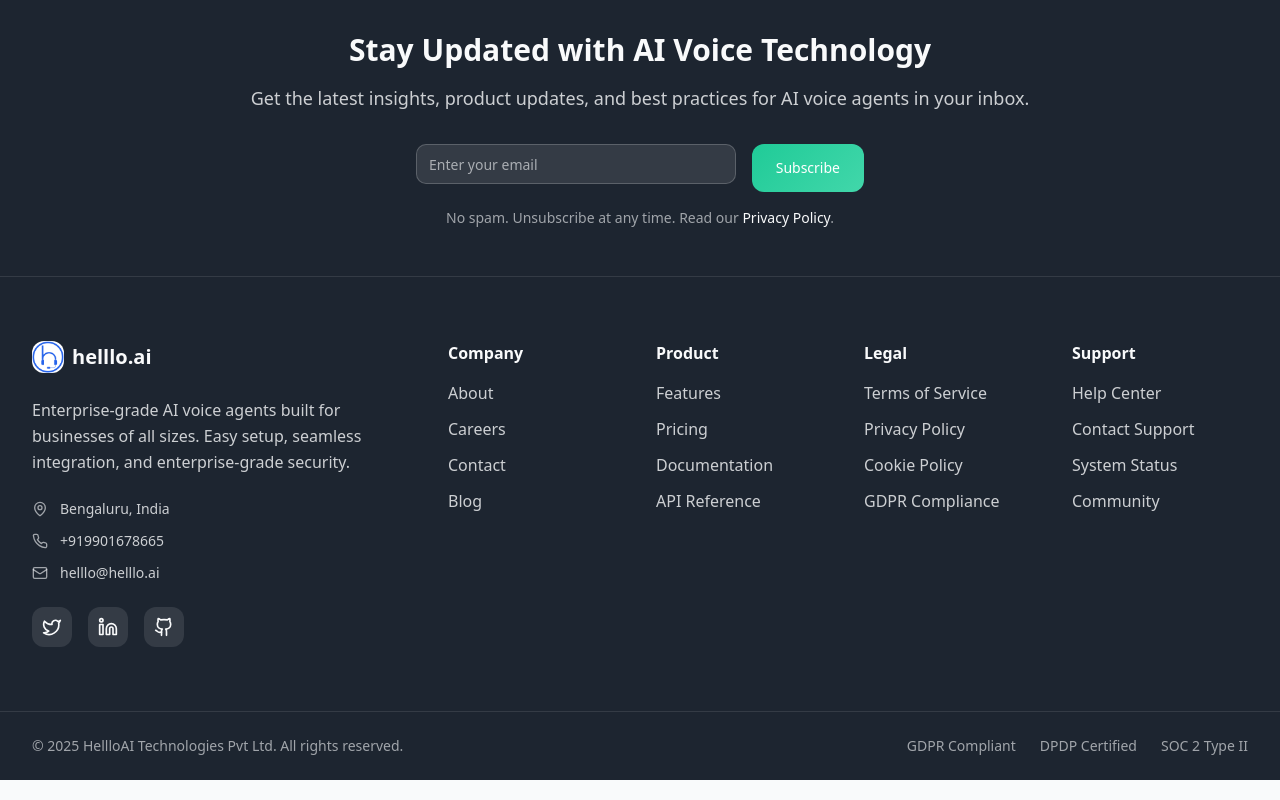
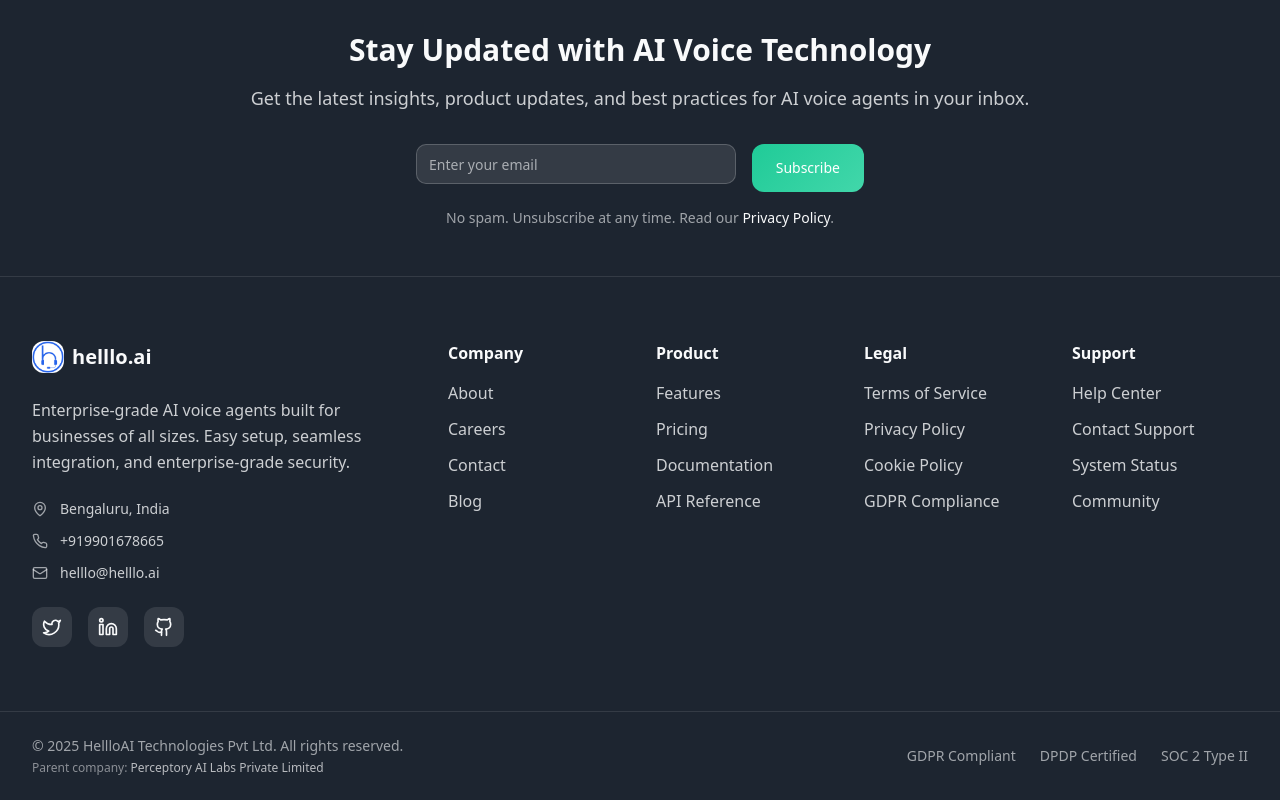
Before and after one commit to nkapser/helllo-ai-voice-hub, a React (Vite) app: page /terms in a window 1280 px wide. Shown: the part 3640-4440 px from the top of the page. Built offline with nearby package versions, Linux system fonts and the light colour scheme; no server answers.

Commit message:
Updating the perceptory ai labs and adding meta tag for meta verification

```diff
--- a/index.html
+++ b/index.html
@@ -5,6 +5,7 @@
     <meta name="viewport" content="width=device-width, initial-scale=1.0" />
     <!-- Search Engine Verification -->
     <meta name="google-site-verification" content="fZbffrjNSMyE-aAHgJmmxQpt6zPQppbgjfCeQ4omSzY" />
+    <meta name="facebook-domain-verification" content="3sqrespuzs2vhnqa79u7o5gdxvg3gd" />
     <!-- Bing Webmaster Tools verification - Add your verification code here -->
     <!-- <meta name="msvalidate.01" content="YOUR_BING_VERIFICATION_CODE" /> -->
 
--- a/src/components/Footer.tsx
+++ b/src/components/Footer.tsx
@@ -327,9 +327,22 @@ const Footer = () => {
       {/* Bottom Bar */}
       <div className="container mx-auto px-4 lg:px-8 py-6">
         <div className="flex flex-col md:flex-row justify-between items-center gap-4">
-          <p className="text-background/60 text-sm">
-            © 2025 HellloAI Technologies Pvt Ltd. All rights reserved.
-          </p>
+          <div className="text-center md:text-left">
+            <p className="text-background/60 text-sm">
+              © 2025 HellloAI Technologies Pvt Ltd. All rights reserved.
+            </p>
+            <p className="text-background/50 text-xs mt-1">
+              Parent company:{" "}
+              <a
+                href="https://perceptorylabs.ai"
+                target="_blank"
+                rel="noopener noreferrer"
+                className="text-background/70 hover:text-background underline-offset-2 hover:underline"
+              >
+                Perceptory AI Labs Private Limited
+              </a>
+            </p>
+          </div>
 
           <div className="flex items-center gap-6 text-sm text-background/60">
             <span>GDPR Compliant</span>
```
